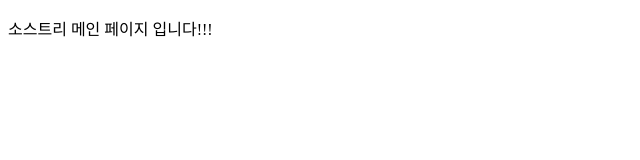
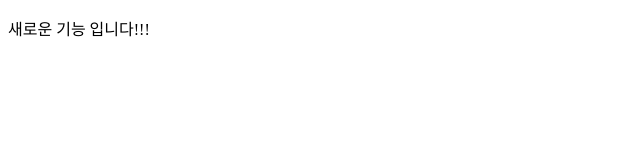
Before and after one commit to eehgee/SorceTree_Test, a plain HTML site: page index.html in a window 1280 px wide. Shown: the whole page, without its empty margins (0-640 px from the left). Drawn offline with Linux system fonts and the light colour scheme.

Commit message:
새로운 브랜치에 기능 추가

```diff
--- a/index.html
+++ b/index.html
@@ -7,7 +7,7 @@
 </head>
 <body>
 
-    <p>소스트리 메인 페이지 입니다!!!</p>
+    <p>새로운 기능 입니다!!!</p>
 
 </body>
 </html>
```
